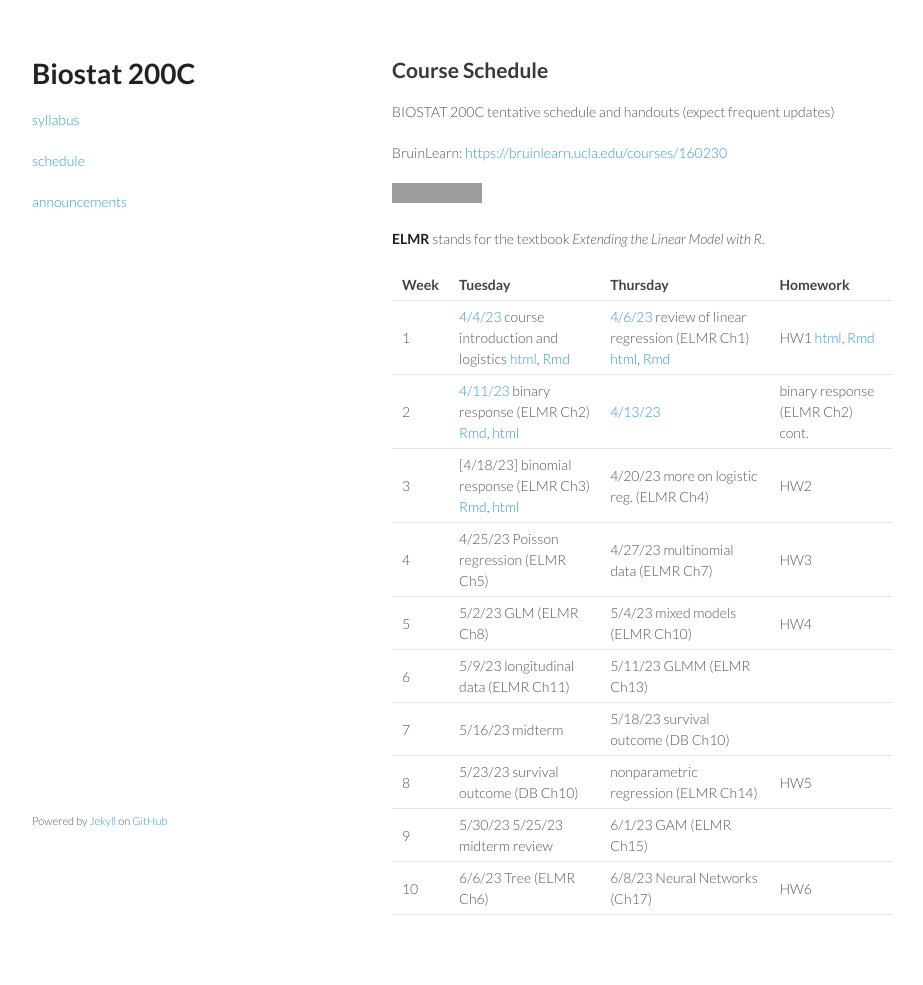
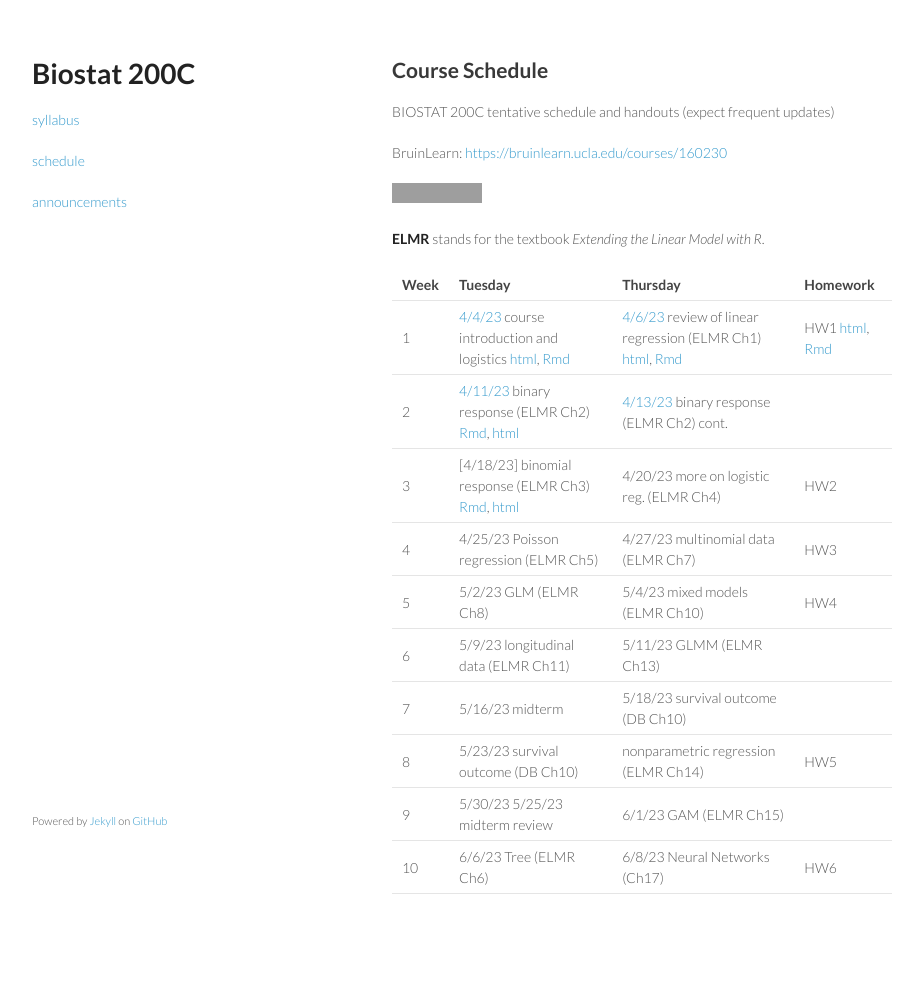
Before and after one commit to ucla-biostat-200c/2023spring, a Jekyll site: the page built from schedule/schedule.md, in a window 1280 px wide. Shown: the whole page, without its empty margins (178-1101 px from the left). Built offline with Jekyll 4.4.1, drawn with Linux system fonts in a browser that asks for light colours; after the commit the page ends 964 px from its top, so only the background shows below that; grey boxes are pictures that could not be loaded.

```diff
--- a/schedule/schedule.md
+++ b/schedule/schedule.md
@@ -16,7 +16,7 @@ BruinLearn: <https://bruinlearn.ucla.edu/courses/160230>
 | Week | Tuesday | Thursday | Homework |
 |:-----------|:----------------------|:------------------------|:------------|
 | 1 |[4/4/23](https://ucla-biostat-200c.github.io/2023spring/biostat200cspring2023/2023/04/04/week1-day1.html) course introduction and logistics [html](../slides/01-intro/intro.html), [Rmd](https://raw.githubusercontent.com/ucla-biostat-200c/2023spring/master/slides/01-intro/intro.Rmd) | [4/6/23](https://ucla-biostat-200c.github.io/2023spring/biostat200cspring2023/2023/04/06/week1-day2.html) review of linear regression (ELMR Ch1) [html](../slides/02-lm/lm.html), [Rmd](https://raw.githubusercontent.com/ucla-biostat-200c/2023spring/master/slides/02-lm/lm.Rmd) | HW1 [html](../hw/hw1.html), [Rmd](https://raw.githubusercontent.com/ucla-biostat-200c/2023spring/master/hw/hw1.Rmd) |
-| 2 | [4/11/23](https://ucla-biostat-200c.github.io/2023spring/biostat200cspring2023/2023/04/11/week2-day1.html) binary response (ELMR Ch2) [Rmd](https://raw.githubusercontent.com/ucla-biostat-200c/2023spring/master/slides/03-binary/binary.Rmd), [html](../slides/03-binary/binary.html) | [4/13/23](https://ucla-biostat-200c.github.io/2023spring/biostat200cspring2023/2023/04/13/week2-day2.html)|binary response (ELMR Ch2) cont. |
+| 2 | [4/11/23](https://ucla-biostat-200c.github.io/2023spring/biostat200cspring2023/2023/04/11/week2-day1.html) binary response (ELMR Ch2) [Rmd](https://raw.githubusercontent.com/ucla-biostat-200c/2023spring/master/slides/03-binary/binary.Rmd), [html](../slides/03-binary/binary.html) | [4/13/23](https://ucla-biostat-200c.github.io/2023spring/biostat200cspring2023/2023/04/13/week2-day2.html) binary response (ELMR Ch2) cont.| |
 | 3 | [4/18/23] binomial response (ELMR Ch3) [Rmd](https://raw.githubusercontent.com/ucla-biostat-200c/2023spring/master/slides/04-binomial/binomial.Rmd), [html](../slides/04-binomial/binomial.html)  | 4/20/23  more on logistic reg. (ELMR Ch4)  |HW2 |
 | 4 | 4/25/23 Poisson regression (ELMR Ch5) | 4/27/23 multinomial data (ELMR Ch7)  | HW3|
 | 5 | 5/2/23  GLM (ELMR Ch8)  | 5/4/23 mixed models (ELMR Ch10)  |HW4 |
```
